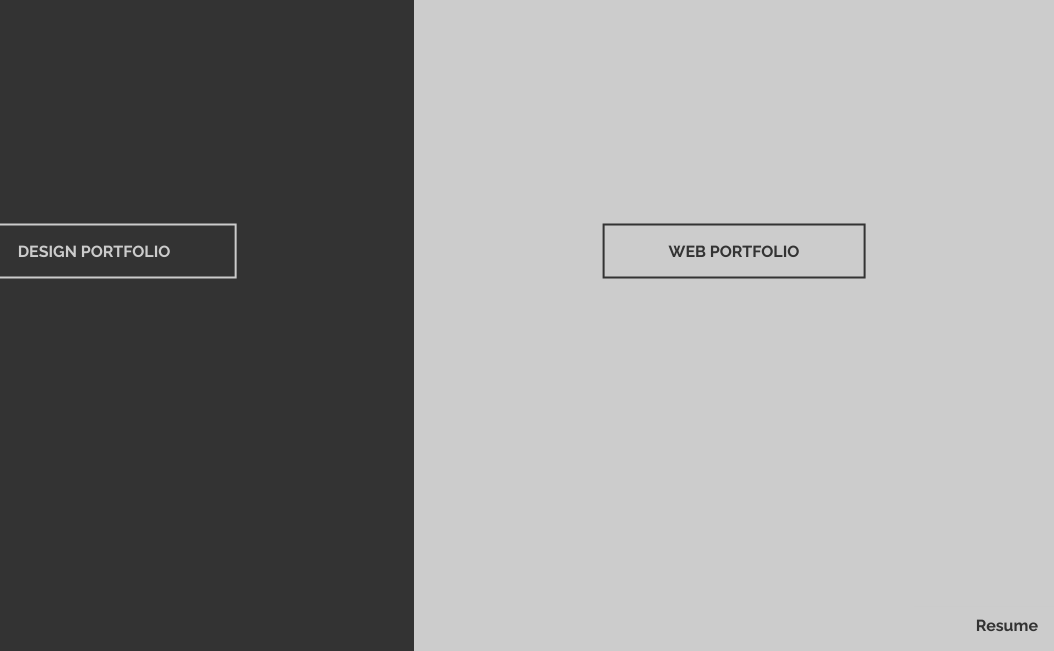
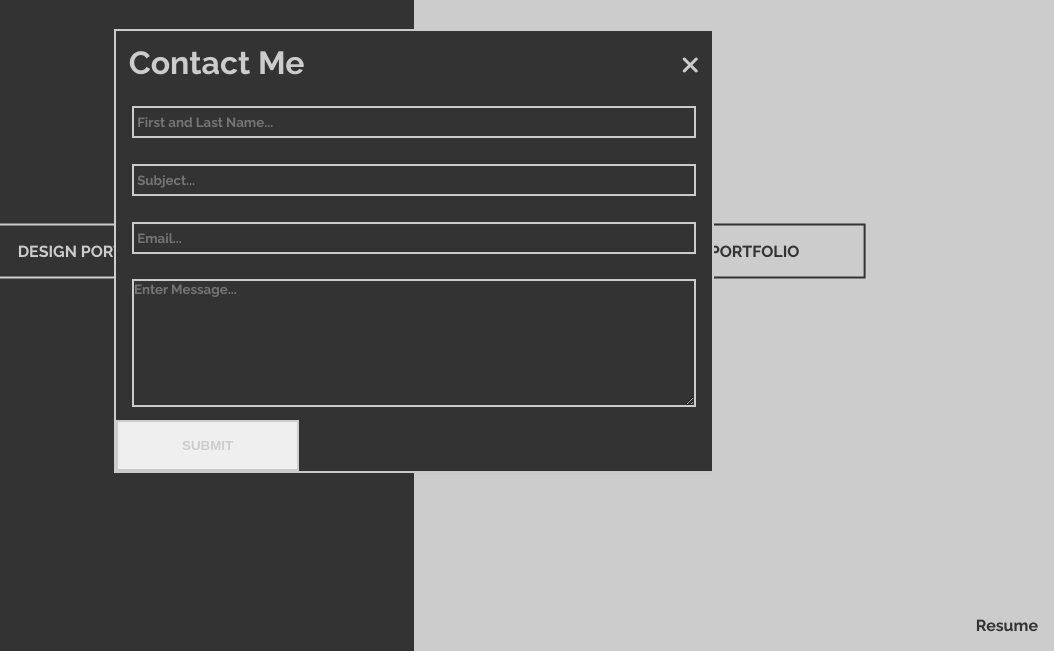
Before and after one commit to OrdepPedro/portfolio, a website: page dist/index.html in a window 1280 px wide. Shown: the part 149-800 px from the top of the page, 226-1280 px from the left. Drawn offline with Linux system fonts and the light colour scheme; a web font is replaced by a local one.

Commit message:
Initial modal design

```diff
--- /dev/null
+++ b/scss/_modal.scss
@@ -0,0 +1,52 @@
+@import "config";
+@import "utilities";
+
+.modal {
+  position: fixed;
+  top: 50%;
+  left: 50%;
+  transform: translate(-50%, -50%);
+  background: $dark-color;
+  border: 2px solid $light-color;
+  z-index: 10000;
+  width: 600px;
+  max-width: 75%;
+
+  .modal-header {
+    display: flex;
+    flex-direction: row;
+    justify-content: space-between;
+    margin: 0.8rem;
+    color: $light-color;
+    font-weight: 600;
+    font-size: 2rem;
+
+    a {
+      font-size: 1.5rem;
+      color: $light-color;
+    }
+  }
+
+  .form-fields {
+    display: grid;
+    grid-template-columns: 1fr;
+
+    input {
+      font-family: "Raleway", sans-serif;
+      font-weight: 600;
+      margin: 0.8rem 1rem;
+      height: 2rem;
+      background: none;
+      border: 2px solid $light-color;
+    }
+
+    textarea {
+      font-family: "Raleway", sans-serif;
+      font-weight: 600;
+      margin: 0.8rem 1rem;
+      height: 8rem;
+      background: none;
+      border: 2px solid $light-color;
+    }
+  }
+}
--- a/scss/main.scss
+++ b/scss/main.scss
@@ -1,6 +1,7 @@
 @import "config";
 @import "utilities";
 @import "menus";
+@import "modal";
 
 * {
   margin: 0;
```
Also changed, not shown: dist/css/main.css, dist/index.html.
